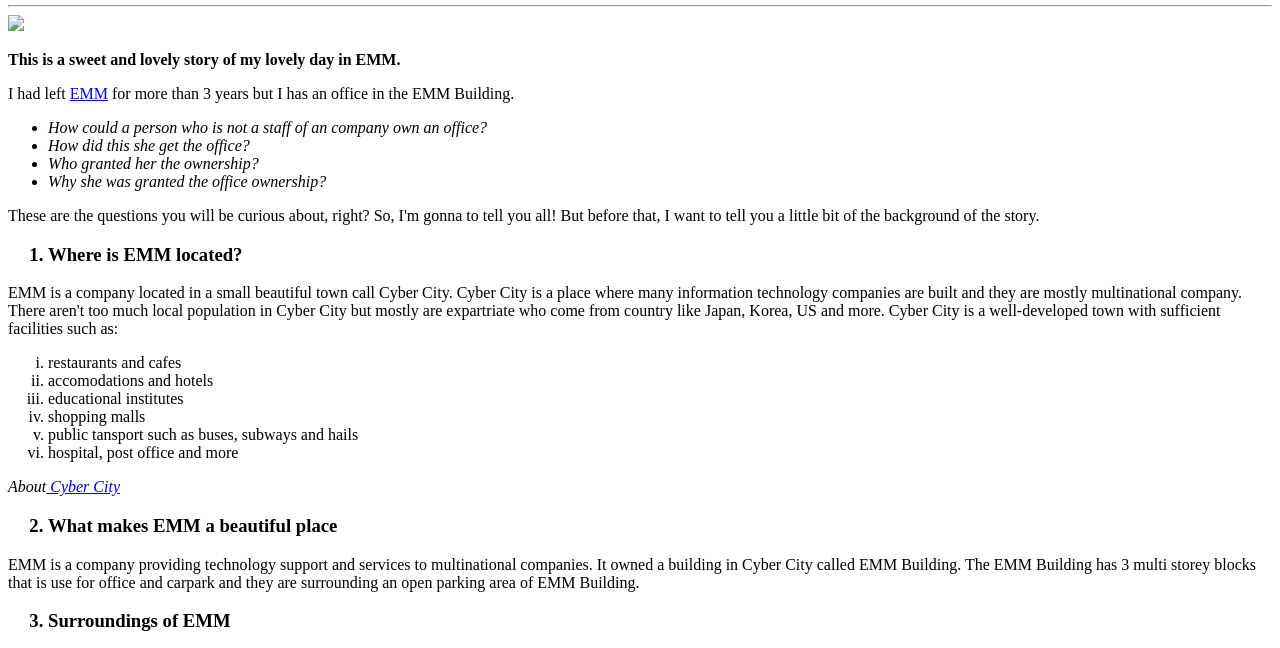
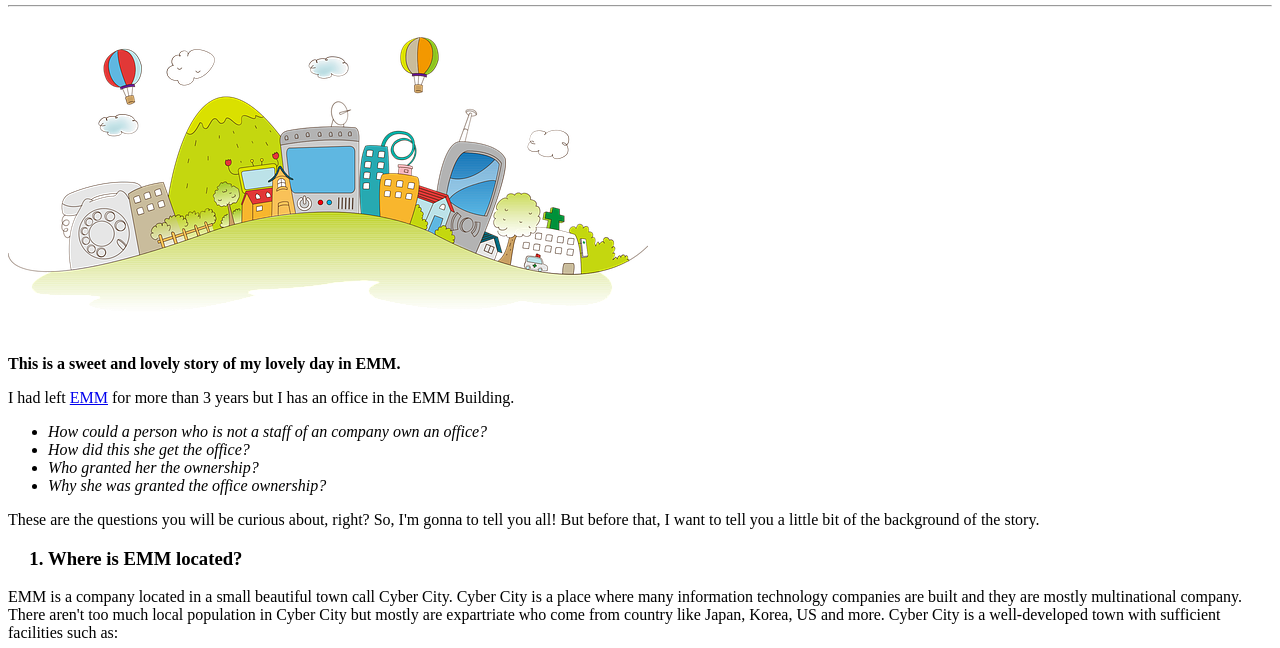
Before and after one commit to bearvillage/blogsample, a plain HTML site: page index.html in a window 1280 px wide. Shown: the part 113-761 px from the top of the page. Drawn offline with Linux system fonts and the light colour scheme.

Commit message:
Update index.html

```diff
--- a/index.html
+++ b/index.html
@@ -27,7 +27,7 @@
   <hr>
 
   <!--(1.1)Image: EM City-->
-  <img src="blogsample/blob/main/Image_Home/My_Lovely_Day_in_EM_City.png">
+  <img src="Image_Home/My_Lovely_Day_in_EM_City.png">
 
   <!--(1.1)Summary-->
   <p>
```
